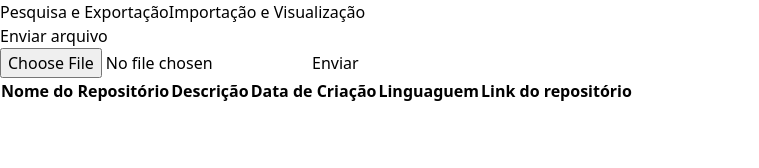
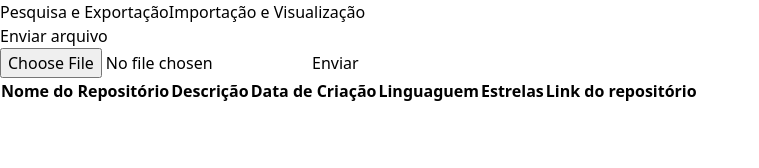
Before and after one commit to GabrielDeFreitas/GitHub-Explorer-Challenge, a React (Vite) app: page /import in a window 1280 px wide. Shown: the top 168 px of the page, without its empty margins (0-759 px from the left). Built offline with nearby package versions, Linux system fonts and the light colour scheme.

Commit message:
feat: return github stars

```diff
--- a/src/pages/Home/index.tsx
+++ b/src/pages/Home/index.tsx
@@ -46,13 +46,13 @@ export default function Home() {
   const generateCSVContent = () => {
     if (!selectedUser || !selectedUser.repos) return '';
 
-    const header = 'Nome do Repositório,Descrição,Linguagem,Data de Criação,Link do repositório\n';
+    const header = 'Nome do Repositório,Descrição,Linguagem,Data de Criação,Estrelas,Link do repositório\n';
     const rows = selectedUser.repos
       .map((repo: any) => {
-        const { name, description, language, created_at, html_url } = repo;
+        const { name, description, language, created_at, stargazers_count, html_url } = repo;
         const formattedLanguage = language || 'Não especificado';
         const formattedDescription = description || 'Não especificado';
-        return `${name},${formattedDescription},${formattedLanguage},${new Date(created_at).toLocaleDateString('pt-BR')},${html_url}`;
+        return `${name},${formattedDescription},${formattedLanguage},${new Date(created_at).toLocaleDateString('pt-BR')},${stargazers_count},${html_url}`;
       })
       .join('\n');
 
--- a/src/pages/Import/index.tsx
+++ b/src/pages/Import/index.tsx
@@ -50,6 +50,7 @@ export default function Import() {
               <th className="py-3 px-4 text-sm font-semibold text-left">Descrição</th>
               <th className="py-3 px-4 text-sm font-semibold text-center">Data de Criação</th>
               <th className="py-3 px-4 text-sm font-semibold text-center">Linguaguem</th>
+              <th className="py-3 px-4 text-sm font-semibold text-center">Estrelas</th>
               <th className="py-3 px-4 text-sm font-semibold text-center">Link do repositório</th>
             </tr>
           </thead>
@@ -60,6 +61,7 @@ export default function Import() {
                 <td className="py-3 px-4 text-sm">{row['Descrição'] || 'Não especificado'}</td>
                 <td className="py-3 px-4 text-sm text-center">{row['Data de Criação']}</td>
                 <td className="py-3 px-4 text-sm text-center">{row['Linguagem'] || 'Não especificado'}</td>
+                <td className="py-3 px-4 text-sm text-center">{row['Estrelas'] || '0'}</td>
                 <td className="py-3 px-4 text-sm text-center">
                   <a
                     href={row['Link do repositório']}
```
Also changed, not shown: 2 other files (tests, documents, lock files or other folders).
